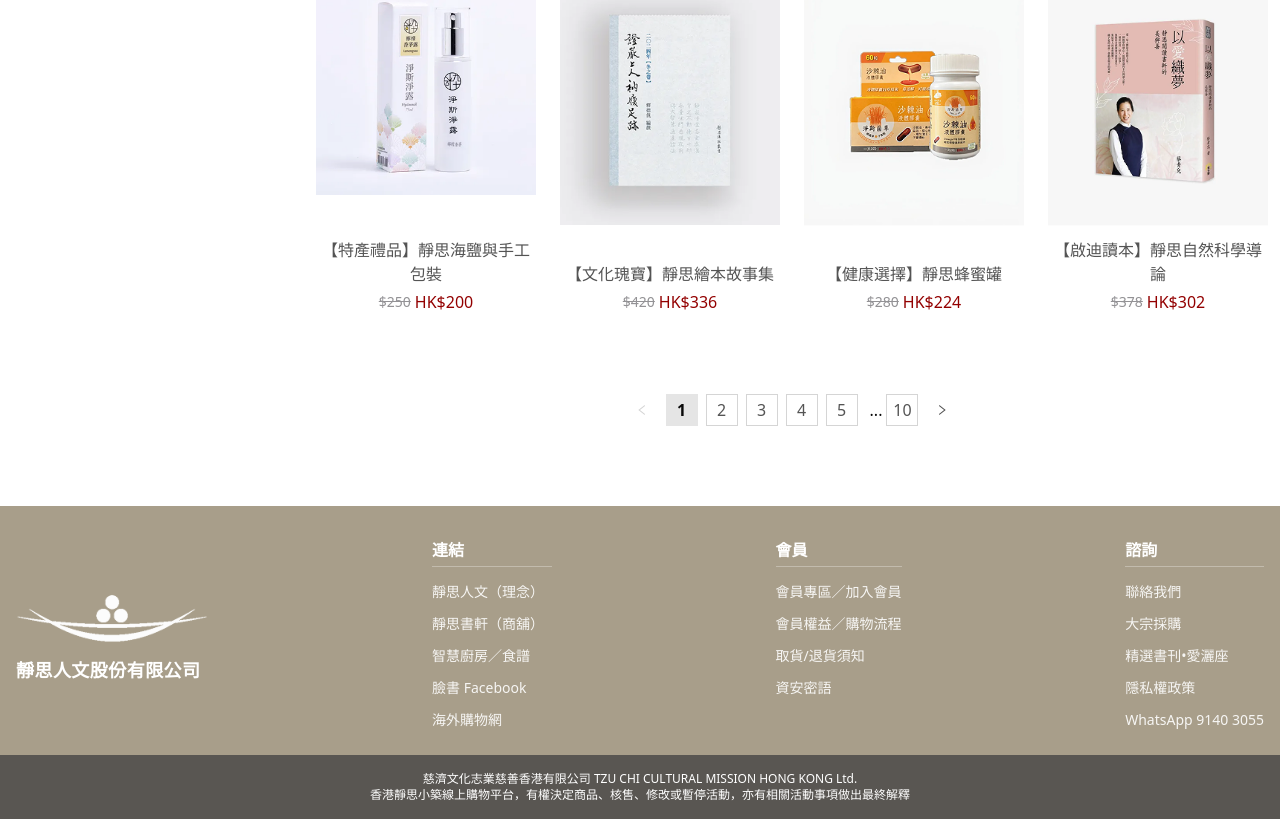
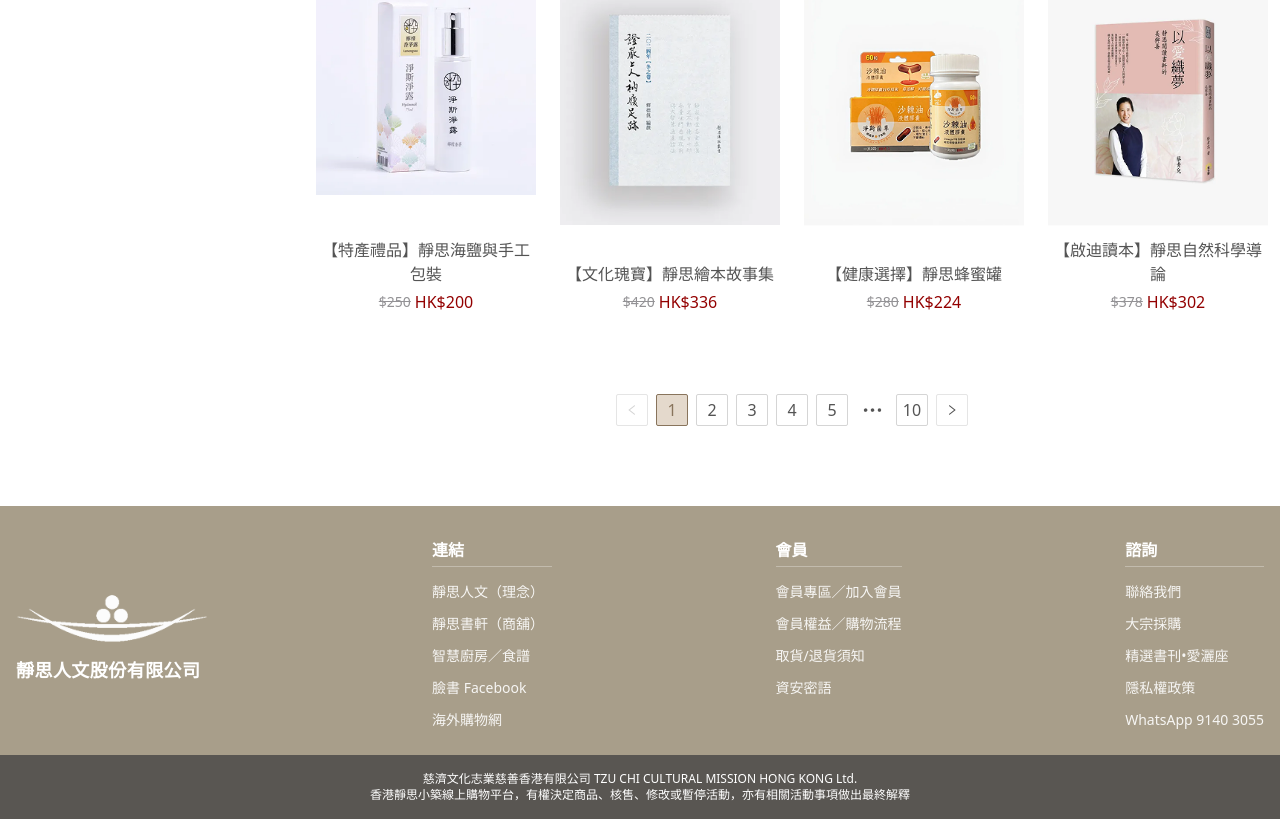
Before and after one commit to u88803494/buddhistShop, a Next.js app: page /productList in a window 1280 px wide. Shown: the part 1011-1830 px from the top of the page. Built offline with nearby package versions, Linux system fonts and the light colour scheme.

Commit message:
refactor: Enhance ProductPagination component styling and logic - Updated button styles using clsx for better visual feedback and improved page number generation logic for clarity.

```diff
--- a/src/app/productList/components/ProductPagination.tsx
+++ b/src/app/productList/components/ProductPagination.tsx
@@ -1,4 +1,7 @@
 "use client";
+
+import clsx from "clsx";
+import Image from "next/image";
 
 interface ProductPaginationProps {
   currentPage: number;
@@ -6,43 +9,39 @@
   onPageChange: (page: number) => void;
 }
 
-const ProductPagination: React.FC<ProductPaginationProps> = ({
-  currentPage,
-  totalPages,
-  onPageChange
-}) => {
-  // 生成要顯示的頁碼
-  const generatePageNumbers = () => {
+const BUTTON_BASE_CLASSES =
+  "w-8 h-8 flex items-center justify-center border transition-colors duration-200 rounded-[2px]";
+
+const ProductPagination: React.FC<ProductPaginationProps> = ({ currentPage, totalPages, onPageChange }) => {
+  const generatePageNumbers = (currentPage: number, totalPages: number): (number | "...")[] => {
     // 如果總頁數小於等於 7，直接顯示所有頁碼
     if (totalPages <= 7) {
       return Array.from({ length: totalPages }, (_, i) => i + 1);
     }
 
-    // 使用展開運算符創建新數組，避免直接修改
-    let pages: (number | string)[] = [1];
-
     // 根據當前頁面位置，決定中間顯示的頁碼
     if (currentPage <= 4) {
       // 當前頁在前四頁
-      pages = [...pages, 2, 3, 4, 5, '...', totalPages];
+      return [1, 2, 3, 4, 5, "...", totalPages];
     } else if (currentPage >= totalPages - 3) {
       // 當前頁在最後四頁
-      pages = [1, '...', totalPages - 4, totalPages - 3, totalPages - 2, totalPages - 1, totalPages];
+      return [1, "...", totalPages - 4, totalPages - 3, totalPages - 2, totalPages - 1, totalPages];
     } else {
       // 當前頁在中間
-      pages = [1, '...', currentPage - 1, currentPage, currentPage + 1, '...', totalPages];
+      return [1, "...", currentPage - 1, currentPage, currentPage + 1, "...", totalPages];
     }
-
-    return pages;
   };
 
-  const pageNumbers = generatePageNumbers();
+  const pageNumbers = generatePageNumbers(currentPage, totalPages);
 
   return (
-      <div className="flex justify-center items-center space-x-2">
+    <div className="flex items-center justify-center space-x-2">
       {/* 上一頁按鈕 */}
       <button
-        className="flex items-center justify-center w-8 h-8"
+        className={clsx(BUTTON_BASE_CLASSES, {
+          "text-[#D5D5D5]": currentPage === 1,
+          "text-[#545454]": currentPage !== 1,
+        })}
         onClick={() => onPageChange(currentPage - 1)}
         disabled={currentPage === 1}
       >
@@ -55,29 +54,35 @@
       </button>
 
       {/* 頁碼 */}
-      {pageNumbers.map((page, index) => {
-        if (page === '...') {
-          return <span key={`ellipsis-${index}`} className="mx-1">...</span>;
-        }
-        return (
+      {pageNumbers.map((page, index) =>
+        page === "..." ? (
+          <Image
+            key={`ellipsis-${index}`}
+            src="/images/icons/pagination_item_ellipsis.png"
+            alt="ellipsis"
+            width={32}
+            height={32}
+          />
+        ) : (
           <button
             key={`page-${page}-${index}`}
-            className={`w-8 h-8 flex items-center justify-center border ${
-              typeof page === 'number' && currentPage === page
-                ? "bg-[#E5E5E5] font-bold border-transparent"
-                : "border-[#D5D5D5] text-[#545454]"
-            }`}
-            onClick={() => typeof page === 'number' && onPageChange(page)}
-            disabled={typeof page !== 'number'}
+            className={clsx(BUTTON_BASE_CLASSES, {
+              "border-[#88745C] bg-[#E4D9CC] text-[#88745C]": page === currentPage,
+              "border-[#D5D5D5] text-[#545454]": page !== currentPage,
+            })}
+            onClick={() => onPageChange(page as number)}
           >
             {page}
           </button>
-        );
-      })}
+        )
+      )}
 
       {/* 下一頁按鈕 */}
       <button
-        className="flex items-center justify-center w-8 h-8"
+        className={clsx(BUTTON_BASE_CLASSES, {
+          "text-[#D5D5D5]": currentPage === totalPages,
+          "text-[#545454]": currentPage !== totalPages,
+        })}
         onClick={() => onPageChange(currentPage + 1)}
         disabled={currentPage === totalPages}
       >
--- a/src/app/productList/page.tsx
+++ b/src/app/productList/page.tsx
@@ -32,11 +32,11 @@
         <ProductListHeader totalProducts={filteredProducts.length} />
 
         {/* 產品格狀列表 */}
-          <ProductGrid products={pagedProducts} />
+        <ProductGrid products={pagedProducts} />
 
         {/* 分頁 */}
         <div className="my-20">
-        <ProductPagination currentPage={page} totalPages={totalPage} onPageChange={setPage} />
+          <ProductPagination currentPage={page} totalPages={totalPage} onPageChange={setPage} />
         </div>
       </main>
     </div>
```
Also changed, not shown: src/mockData/products.ts (+15 -18 lines), public/images/icons/pagination_item_ellipsis.png (added).
